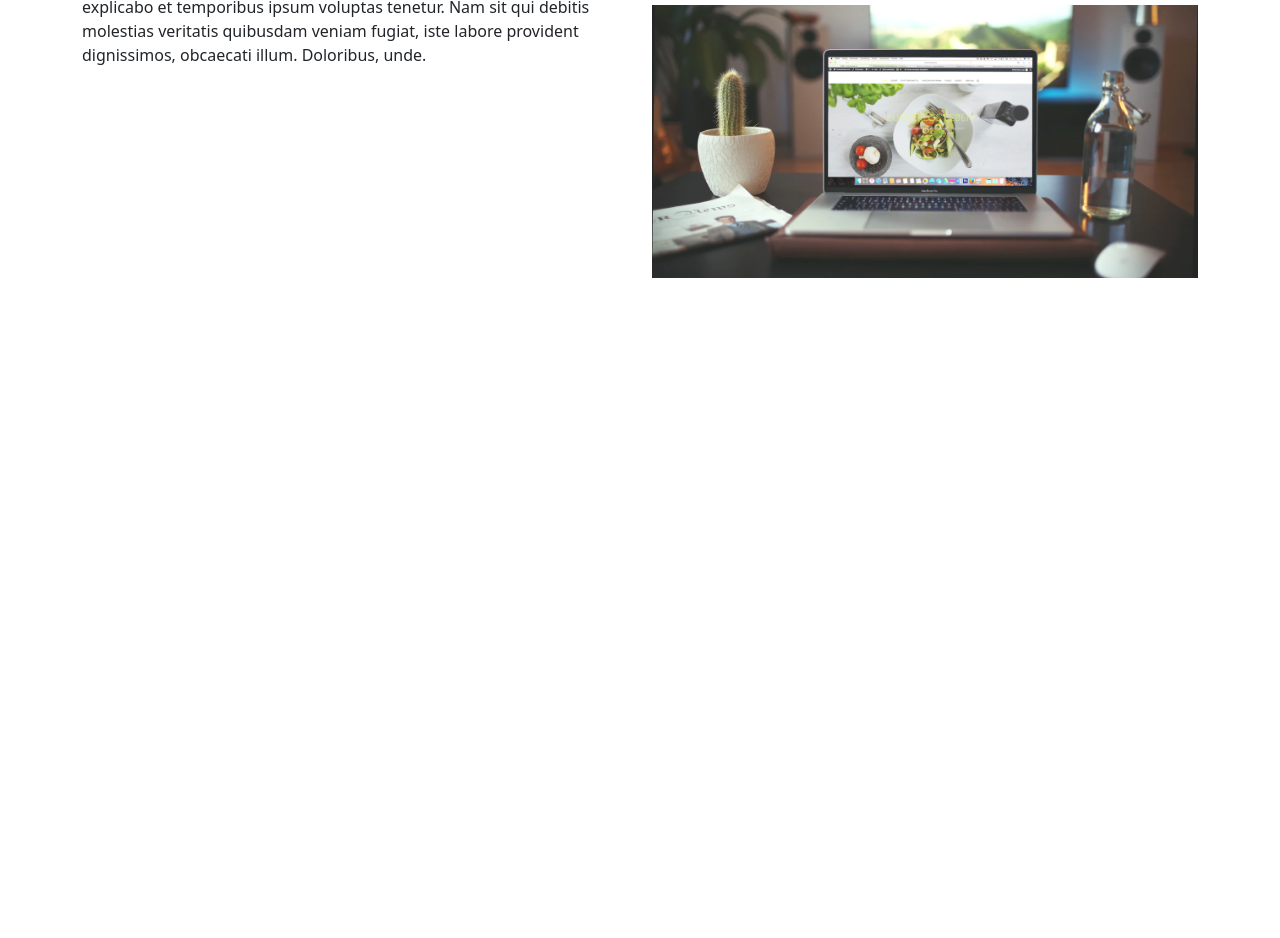
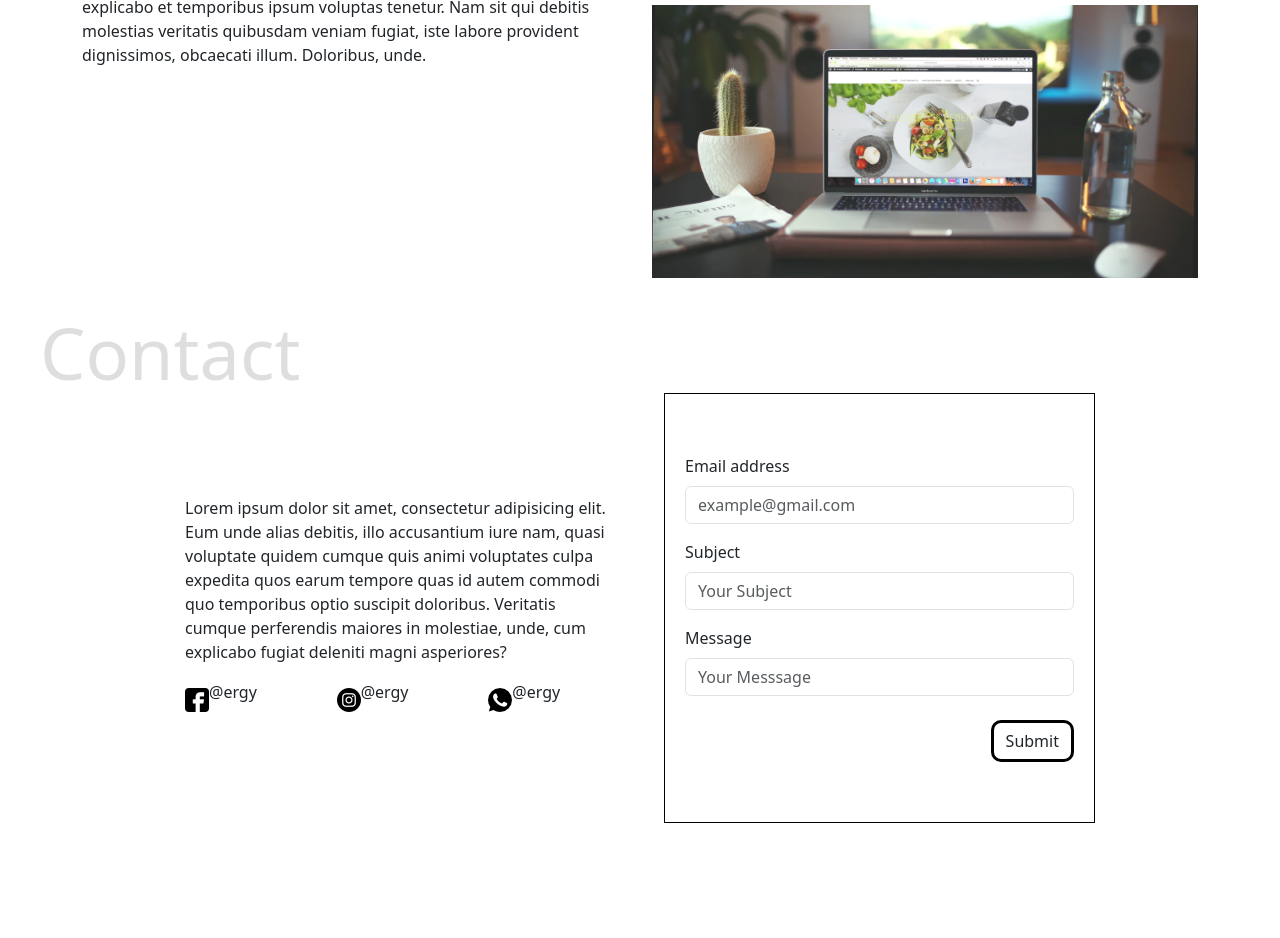
Before and after one commit to ErgystyawanR/portfolio, a plain HTML site: page index.html in a window 1280 px wide. Shown: the part 1588-2526 px from the top of the page. Before the commit the page ends 1866 px from the top, so only its background shows below. Drawn offline with nearby package versions, Linux system fonts and the light colour scheme.

Commit message:
add contact

```diff
--- a/index.html
+++ b/index.html
@@ -107,6 +107,49 @@
           </div>
         </div>
       </section>
+
+      <section id="contact" class="contact container">
+        <div class="row d-flex align-items-center gap-4">
+          <div class="col">
+            <p>Lorem ipsum dolor sit amet, consectetur adipisicing elit. Eum unde alias debitis, illo accusantium iure nam, quasi voluptate quidem cumque quis animi voluptates culpa expedita quos earum tempore quas id autem commodi quo temporibus optio suscipit doloribus. Veritatis cumque perferendis maiores in molestiae, unde, cum explicabo fugiat deleniti magni asperiores?</p>
+          <div class="row">
+             <div class="col d-flex align-items-center">
+                <img src="images/facebook.png" alt="Facebook">
+                <p>@ergy</p>
+             </div>
+              <div class="col d-flex align-items-center">
+                <img src="images/instagram.png" alt="Instagram">
+               <p>@ergy</p>
+              </div>
+              <div class="col d-flex align-items-center">
+                <img src="images/whatsapp.png" alt="Whatsapp">
+                <p>@ergy</p>
+              </div>
+            </div>
+          </div>
+
+          <div class="col">
+            <form class="contact-form" onsubmit="onFormSubmit(event)">
+              <div class="mb-3">
+                <label for="email" class="form-label">Email address</label>
+                <input type="email" class="form-control" id="email" placeholder="example@gmail.com">
+              </div>
+              <div class="mb-3">
+                <label for="subject" class="form-label">Subject</label>
+                <input type="text" class="form-control" id="subject" placeholder="Your Subject">
+              </div>
+              <div class="mb-3">
+                <label for="message" class="form-label">Message</label>
+                <input type="text" class="form-control" id="message" placeholder="Your Messsage">
+              </div>
+              <div class="d-flex justify-content-end mt-4">
+                <button type="submit" class="btn">Submit</button>
+              </div>
+            </form>
+          </div>
+          </div>
+        </div>
+      </section>
 </body>
 
 <script src="https://code.jquery.com/jquery-3.6.3.min.js" integrity="sha256-pvPw+upLPUjgMXY0G+8O0xUf+/Im1MZjXxxgOcBQBXU=" crossorigin="anonymous"></script>
--- a/main.js
+++ b/main.js
@@ -12,3 +12,23 @@ function toggleDetail(e){
 
     $(detail).slideToggle();
 }
+
+function onFormSubmit(e){
+    e.preventDefault();
+    const email = $("#email");
+    const subject = $("#subject");
+    const message = $("#message");
+
+    if(!$(email).val()){
+        alert("Email is required");
+    } else if(!$(subject).val()) {
+        alert("Subject is required");
+    } else if(!$(message).val()) {
+        alert("Message is required");
+    } else {
+        alert("Form Submitted");
+        $(email).val("");
+        $(subject).val("");
+        $(message).val("");
+    }
+}
--- a/style.css
+++ b/style.css
@@ -104,6 +104,19 @@ section::before {
     font-size: 20px;
 }
 
+.contact::before {
+    content: 'Contact';
+}
+
+.contact-form{
+    border: 1px solid black ;
+    padding: 60px 20px;
+}
+
+.contact{
+    padding: 115px;
+}
+
 #work-1:hover::after{
     content: 'Web Project';
 }
```
Also changed, not shown: images/facebook.png (added), images/instagram.png (added), images/potrait.png (deleted), images/whatsapp.png (added).
